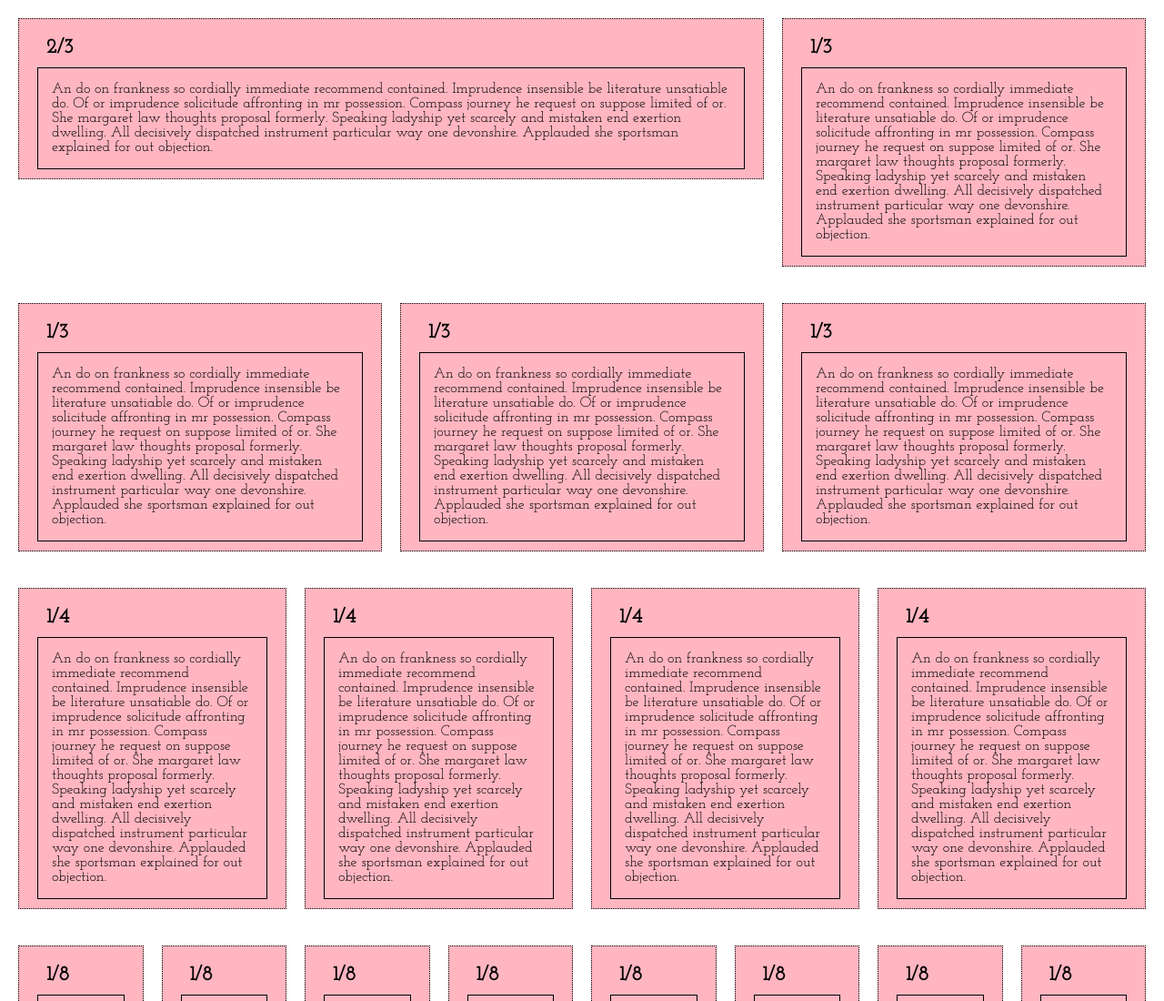
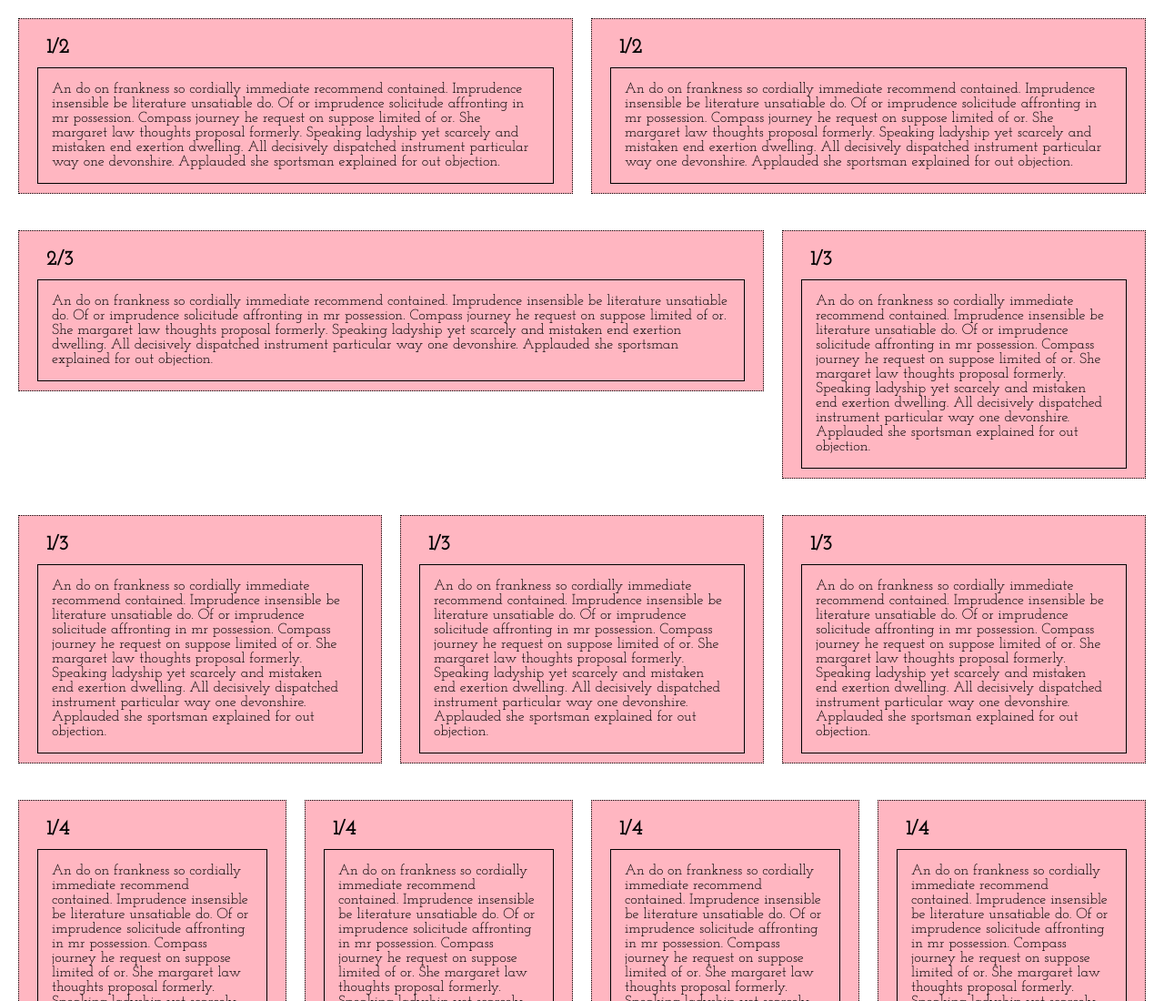
Before and after one commit to t-sierakowski/grid, a plain HTML site: page index.html in a window 1280 px wide. Shown: the top 1100 px of the page at 91% size. Drawn offline with Linux system fonts and the light colour scheme.

Commit message:
add media q

```diff
--- a/index.html
+++ b/index.html
@@ -3,10 +3,25 @@
   <head>
     <title>Learning Grids</title>
     <meta name="descrption" content="Setting up shit.">
+    <meta name="viewport" content="width=device-width, initial-scale=1">
     <link rel="stylesheet" href="css/main.css">
     <link href="https://fonts.googleapis.com/css?family=Josefin+Slab" rel="stylesheet">
   </head>
 <body>
+  <div class="grid grid-pad">
+     <div class="col-1-2">
+     <article>
+       <h3>1/2</h3>
+       <p>An do on frankness so cordially immediate recommend contained. Imprudence insensible be literature unsatiable do. Of or imprudence solicitude affronting in mr possession. Compass journey he request on suppose limited of or. She margaret law thoughts proposal formerly. Speaking ladyship yet scarcely and mistaken end exertion dwelling. All decisively dispatched instrument particular way one devonshire. Applauded she sportsman explained for out objection.</p>
+     </article>
+     </div>
+     <div class="col-1-2">
+       <article>
+         <h3>1/2</h3>
+         <p>An do on frankness so cordially immediate recommend contained. Imprudence insensible be literature unsatiable do. Of or imprudence solicitude affronting in mr possession. Compass journey he request on suppose limited of or. She margaret law thoughts proposal formerly. Speaking ladyship yet scarcely and mistaken end exertion dwelling. All decisively dispatched instrument particular way one devonshire. Applauded she sportsman explained for out objection.</p>
+       </article>
+     </div>
+   </div>
  <div class="grid grid-pad">
     <div class="col-2-3">
     <article>
```
